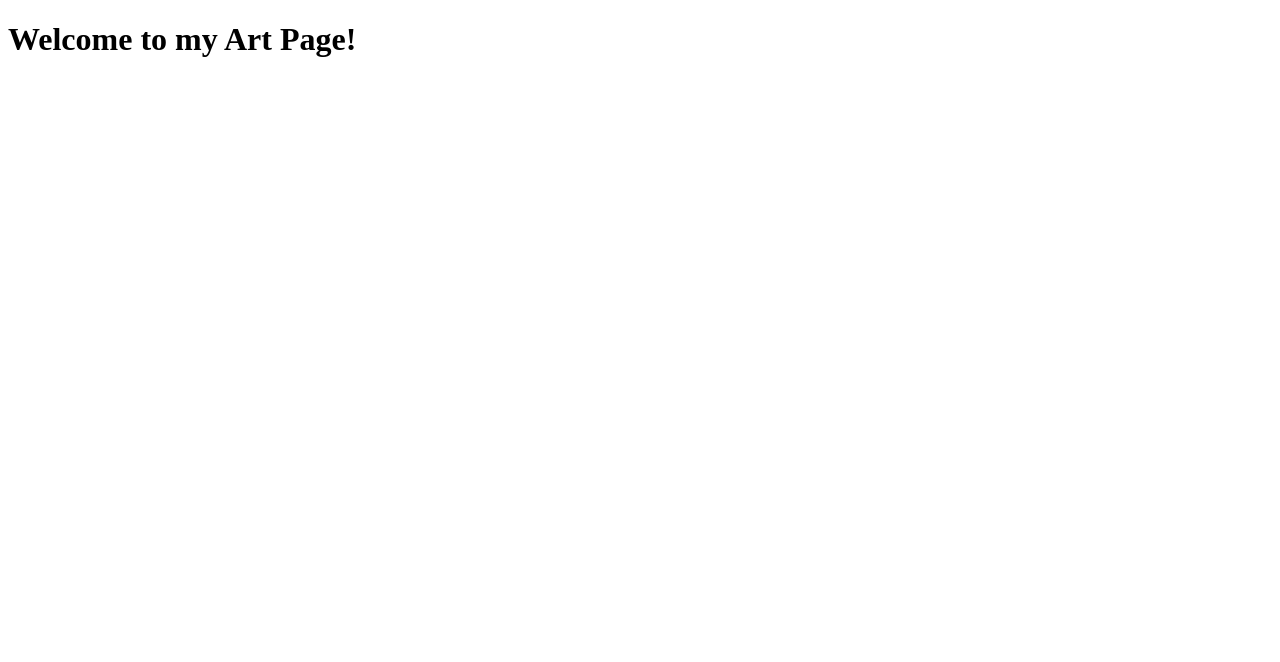
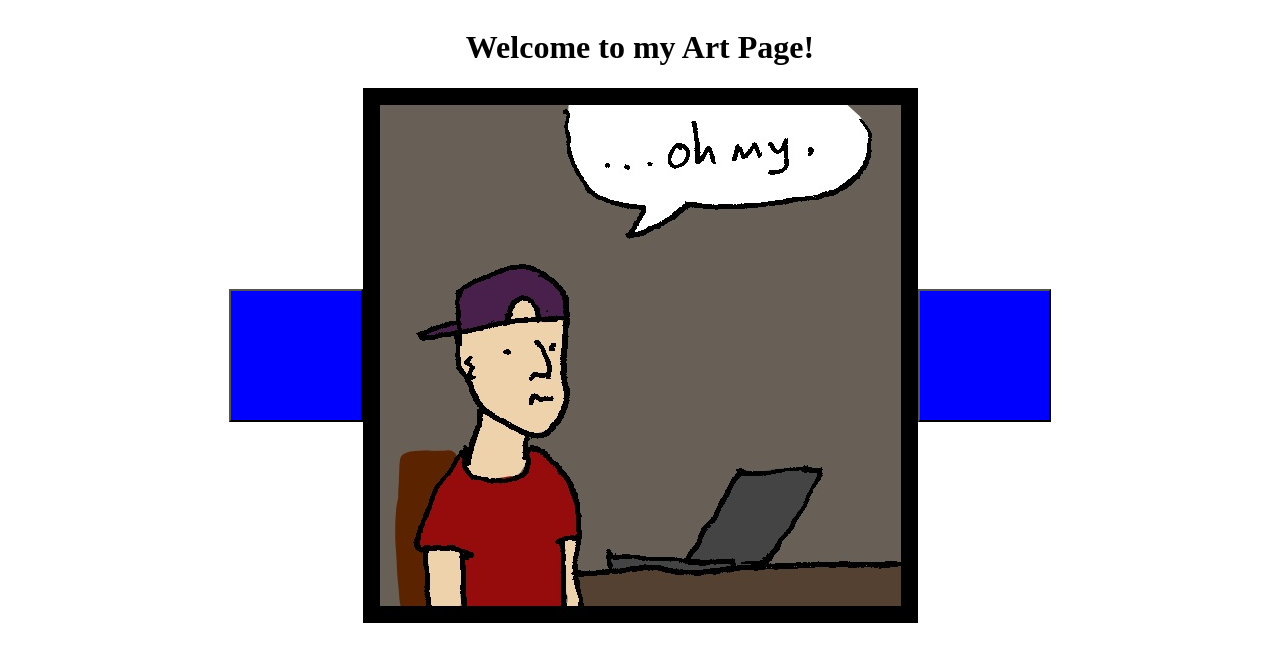
Before and after one commit to jchier/jchier.github.io, a plain HTML site: page index.html in a window 1280 px wide. Drawn offline with Linux system fonts and the light colour scheme.

Commit message:
added the basic foundation of the index page
some simple grid column things to get us started.

```diff
--- a/index.html
+++ b/index.html
@@ -3,11 +3,20 @@
   <head>
     <meta charset="UTF-8" />
     <meta name="viewport" content="width=device-width, initial-scale=1.0" />
-    <title>Document</title>
+    <title>Index</title>
+    <link rel="stylesheet" href="styles.css" />
   </head>
   <body>
     <div class="container">
       <h1>Welcome to my Art Page!</h1>
+      <button type="button" class="btn btn-left"></button>
+      <img
+        src="/source/ohmy.jpg"
+        class="frame"
+        alt="A nervous boy says oh my"
+        style="width: 555px; height: 535px"
+      />
+      <button type="button" class="btn btn-right"></button>
     </div>
   </body>
 </html>
--- /dev/null
+++ b/styles.css
@@ -0,0 +1,40 @@
+.container {
+  display: grid;
+  grid-template-columns: auto max-content auto;
+  grid-template-rows: auto 1fr;
+  gap: 0;
+}
+
+.btn {
+  background-color: blue;
+}
+
+h1 {
+  grid-column: span 3;
+}
+
+h1,
+.frame {
+  justify-self: center;
+}
+
+.frame {
+  align-self: center;
+  max-width: 100%;
+}
+
+.btn {
+  width: 10em;
+  height: 10em;
+  margin: 0;
+  padding: 0;
+  align-self: center;
+}
+
+.btn-right {
+  justify-self: start;
+}
+
+.btn-left {
+  justify-self: end;
+}
```
Also changed, not shown: source/ohmy.jpg (added).
